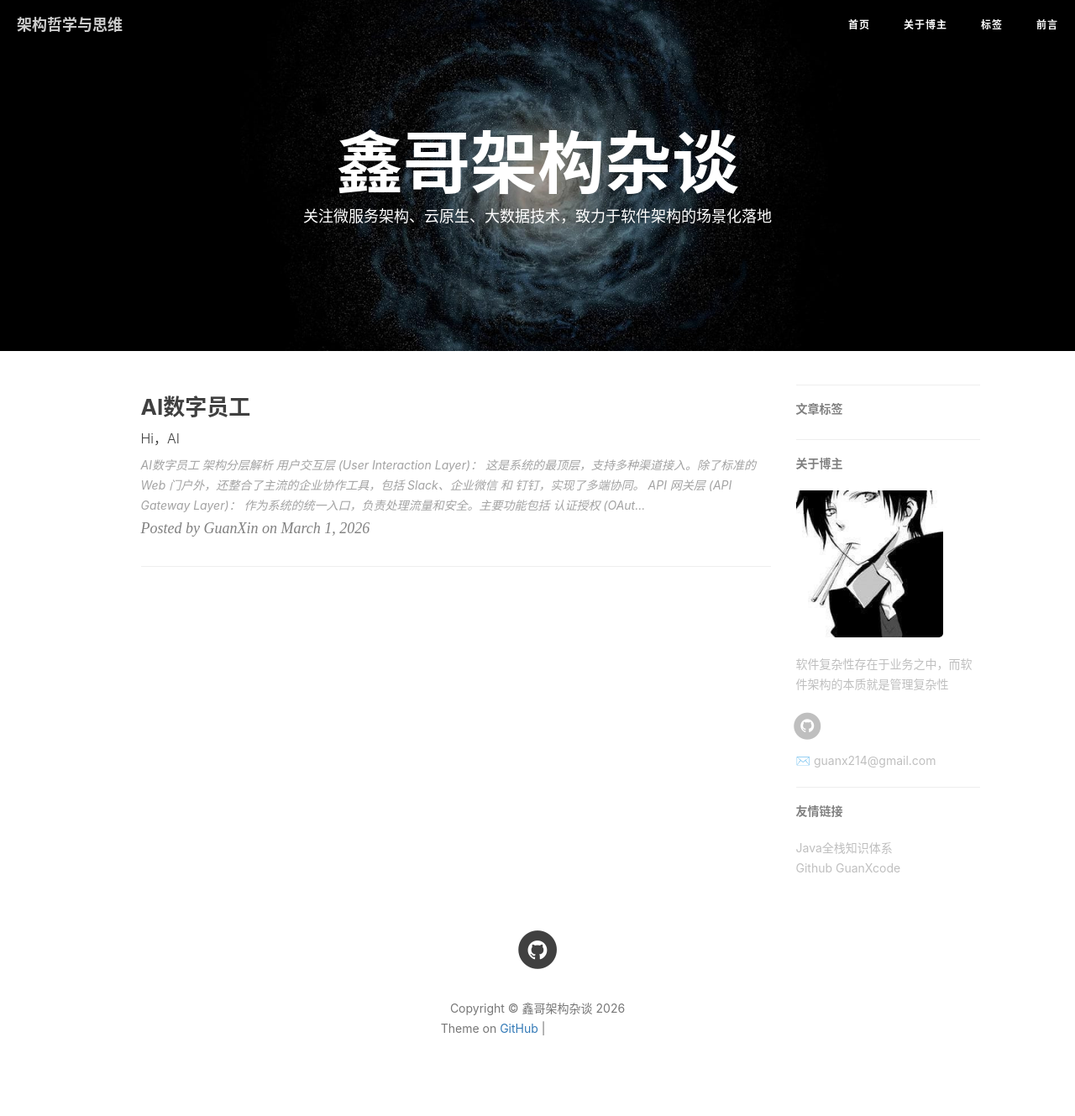
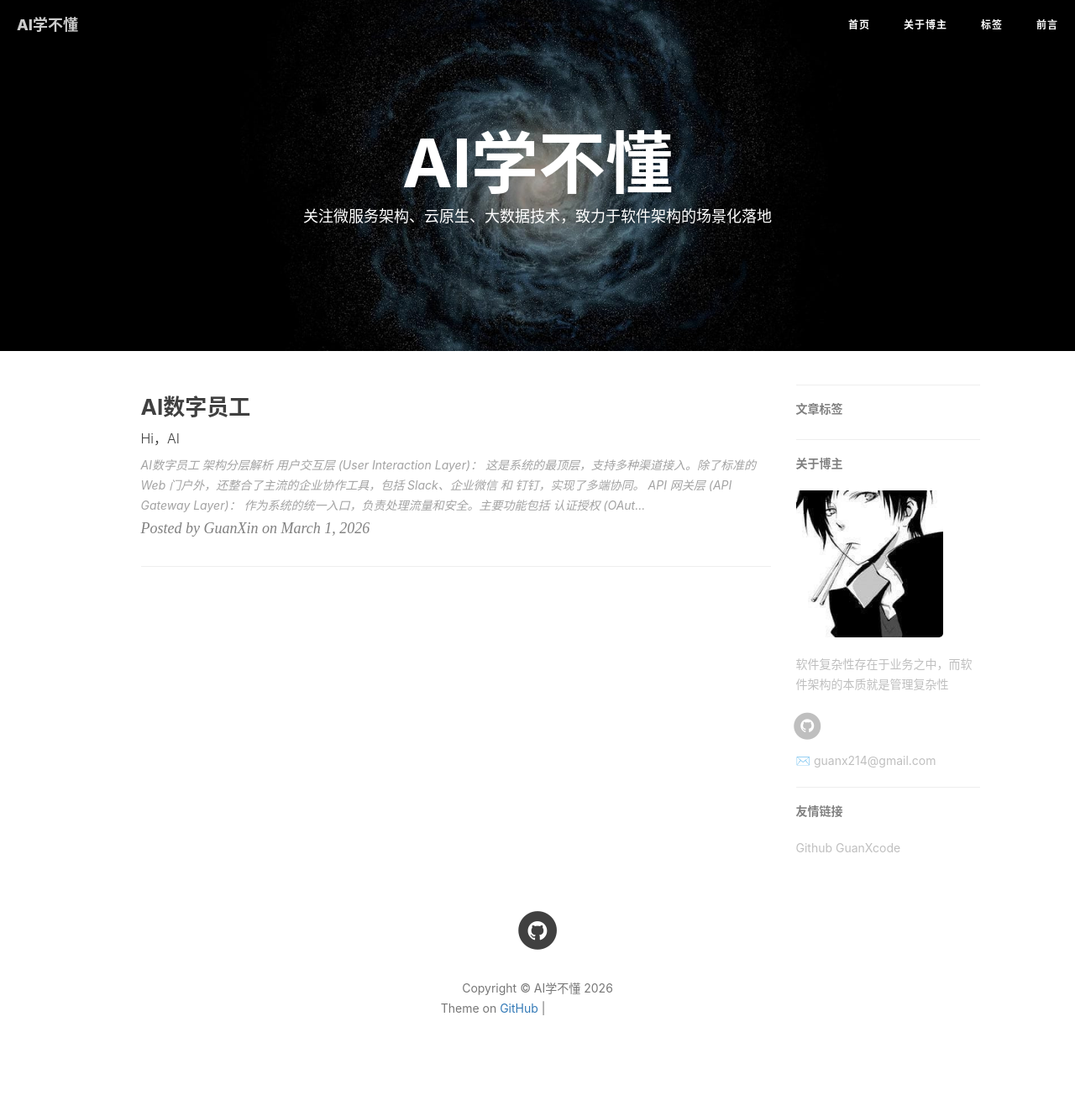
Before and after one commit to GuanXcode/GuanXcode.github.io, a Jekyll site: the page built from index.html, in a window 1280 px wide. Shown: the whole page at 84% size. Built offline with Jekyll 4.4.1, drawn with Linux system fonts in a browser that asks for light colours; nearby versions of some CDN libraries; the list of posts is cut into pages by our own code; comment, search, counter and statistics services are not loaded; after the commit the page ends 1305 px from its top, so only the background shows below that; grey boxes are pictures that could not be loaded.

Commit message:
Update site title and keywords in config

```diff
--- a/_config.yml
+++ b/_config.yml
@@ -1,11 +1,11 @@
 # Site settings
-title: 鑫哥架构杂谈
-top-title: 架构哲学与思维
-SEOTitle: 鑫哥架构杂谈 | GuanXcode Tech Blog
+title: AI学不懂
+top-title: AI学不懂
+SEOTitle: AI学不懂 | GuanXcode Tech Blog
 header-img: img/post-bg-universe.jpg
 email: guanx214@gmail.com
 description: "Every failure is leading towards success."
-keyword: "GuanXcode, GuanXcode Tech, 鑫哥架构杂谈, 架构哲学与思维"
+keyword: "GuanXcode, GuanXcode Tech, AI, AI学不懂"
 url: "http://guanxcode.github.io"          # your host, for absolute URL
 baseurl: ""      # for example, '/blog' if your blog hosted on 'host/blog'
 github_repo: "https://github.com/guanxcode/guanxcode.github.io.git" # you code repository
@@ -100,9 +100,6 @@ service-worker: true
 # Friends
 friends: [
     {
-        title: "Java全栈知识体系",
-        href: "https://pdai.tech/"
-    },{
         title: "Github GuanXcode",
         href: "https://github.com/GuanXcode"
     }
```
